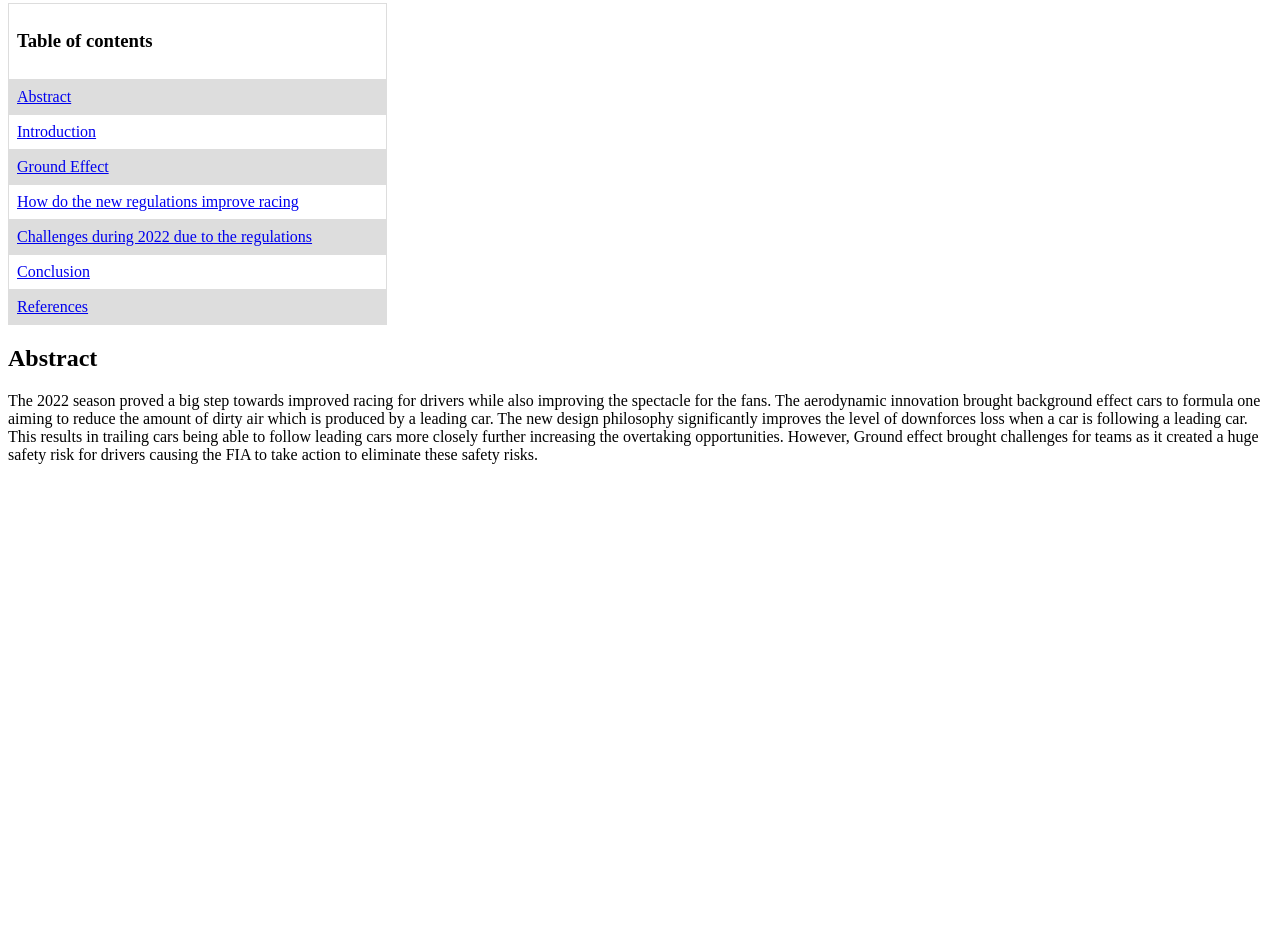
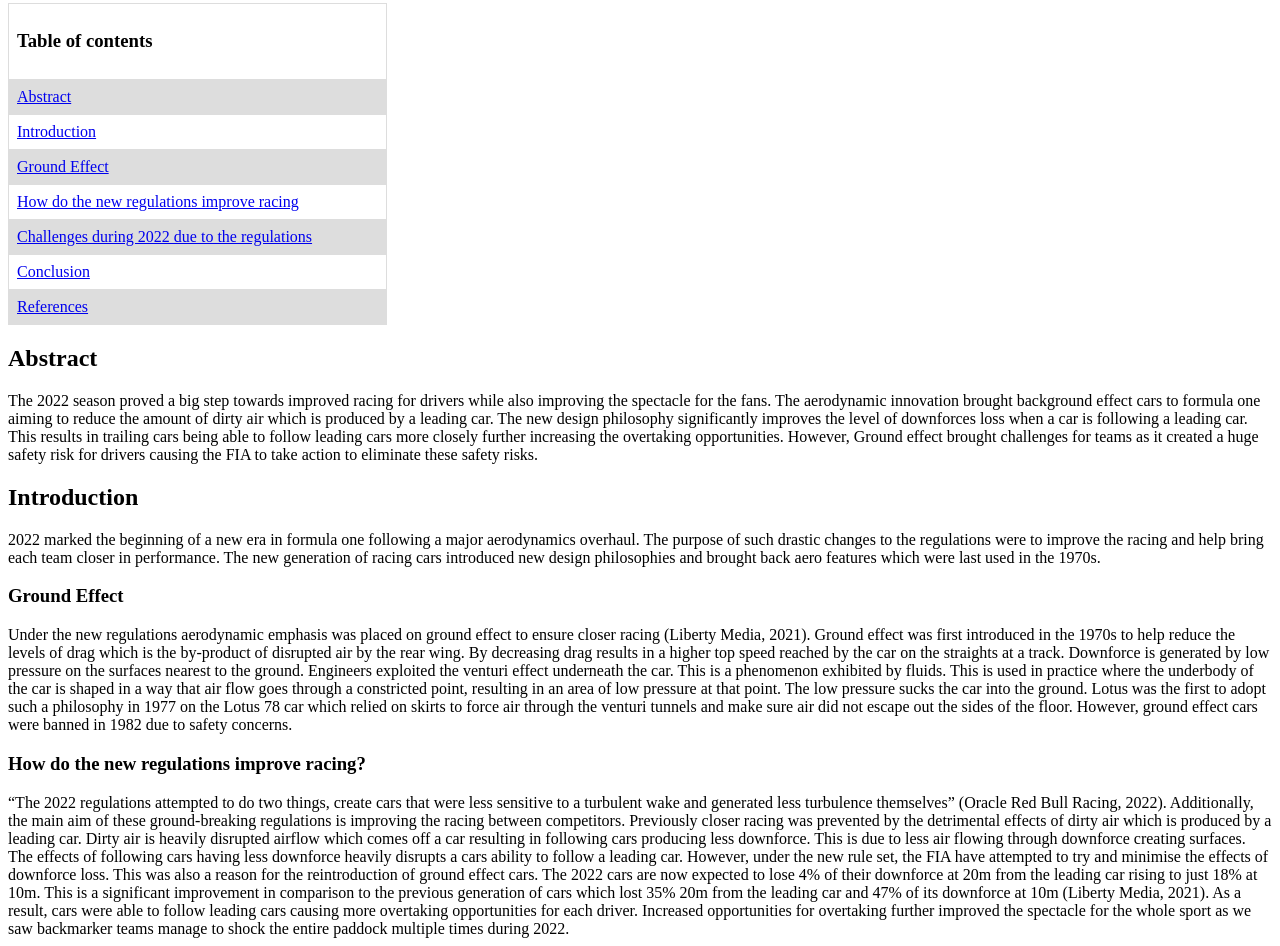
Before and after one commit to FEPSFY6756394/FY6756394, a plain HTML site: page index.html in a window 1280 px wide. Shown: the part 515-1461 px from the top of the page. Before the commit the page ends 987 px from the top, so only its background shows below. Drawn offline with Linux system fonts and the light colour scheme.

Commit message:
Update index.html

```diff
--- a/index.html
+++ b/index.html
@@ -69,4 +69,12 @@
      <h2 id ="Abstract"><b>Abstract</b></h2>
      <p1>The 2022 season proved a big step towards improved racing for drivers while also improving the spectacle for the fans. The aerodynamic innovation brought background effect cars to formula one aiming to reduce the amount of dirty air which is produced by a leading car. The new design philosophy significantly improves the level of downforces loss when a car is following a leading car. This results in trailing cars being able to follow leading cars more closely further increasing the overtaking opportunities. However, Ground effect brought challenges for teams as it created a huge safety risk for drivers causing the FIA to take action to eliminate these safety risks.
 
+       <h2 id ="Introduction"><b>Introduction</b></h2>
+       <p2>2022 marked the beginning of a new era in formula one following a major aerodynamics overhaul. The purpose of such drastic changes to the regulations were to improve the racing and help bring each team closer in performance. The new generation of racing cars introduced new design philosophies and brought back aero features which were last used in the 1970s.
+
+         <h3 id ="Ground Effect"><b>Ground Effect</b></h3>
+         <p3>Under the new regulations aerodynamic emphasis was placed on ground effect to ensure closer racing (Liberty Media, 2021).  Ground effect was first introduced in the 1970s to help reduce the levels of drag which is the by-product of disrupted air by the rear wing. By decreasing drag results in a higher top speed reached by the car on the straights at a track. Downforce is generated by low pressure on the surfaces nearest to the ground. Engineers exploited the venturi effect underneath the car. This is a phenomenon exhibited by fluids. This is used in practice where the underbody of the car is shaped in a way that air flow goes through a constricted point, resulting in an area of low pressure at that point. The low pressure sucks the car into the ground. Lotus was the first to adopt such a philosophy in 1977 on the Lotus 78 car which relied on skirts to force air through the venturi tunnels and make sure air did not escape out the sides of the floor. However, ground effect cars were banned in 1982 due to safety concerns.
+
+           <h3 id ="How do the new regulations improve racing?"><b>How do the new regulations improve racing?</b></h3>
+           <p4>“The 2022 regulations attempted to do two things, create cars that were less sensitive to a turbulent wake and generated less turbulence themselves” (Oracle Red Bull Racing, 2022). Additionally, the main aim of these ground-breaking regulations is improving the racing between competitors. Previously closer racing was prevented by the detrimental effects of dirty air which is produced by a leading car. Dirty air is heavily disrupted airflow which comes off a car resulting in following cars producing less downforce. This is due to less air flowing through downforce creating surfaces. The effects of following cars having less downforce heavily disrupts a cars ability to follow a leading car. However, under the new rule set, the FIA have attempted to try and minimise the effects of downforce loss. This was also a reason for the reintroduction of ground effect cars. The 2022 cars are now expected to lose 4% of their downforce at 20m from the leading car rising to just 18% at 10m. This is a significant improvement in comparison to the previous generation of cars which lost 35% 20m from the leading car and 47% of its downforce at 10m (Liberty Media, 2021). As a result, cars were able to follow leading cars causing more overtaking opportunities for each driver. Increased opportunities for overtaking further improved the spectacle for the whole sport as we saw backmarker teams manage to shock the entire paddock multiple times during 2022.
    </head>
```
